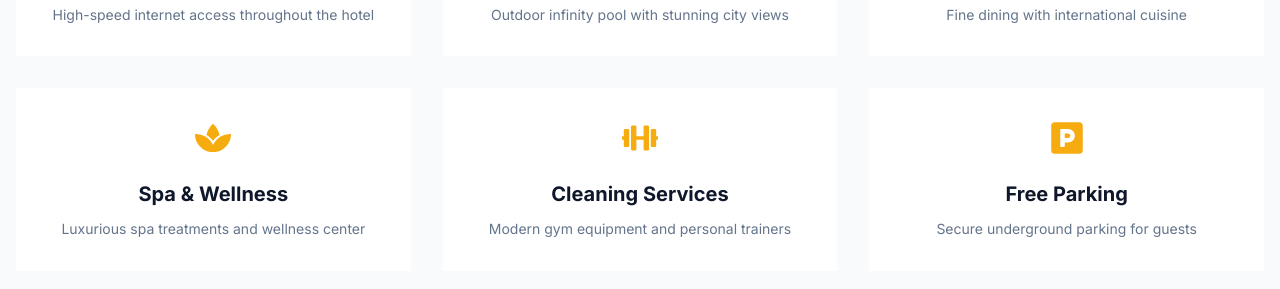
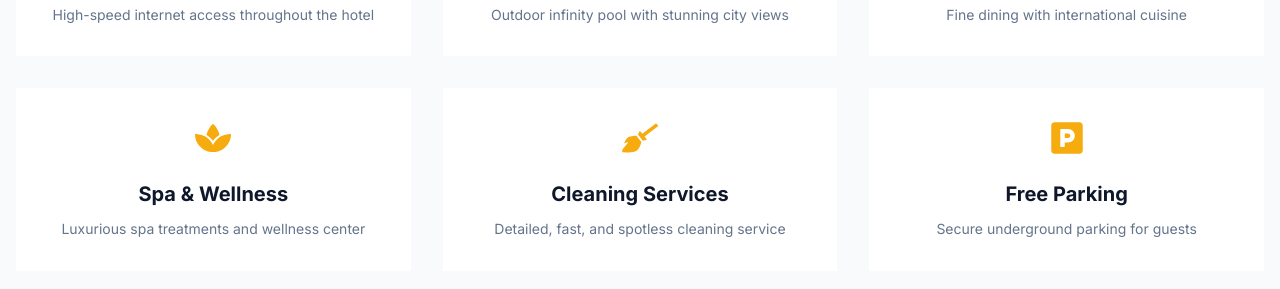
Before and after one commit to lananxagst/wangobel-hotel, a React (Vite) app in the folder frontend/: page / in a window 1280 px wide. Shown: the part 1300-1589 px from the top of the page. Built offline with nearby package versions, Linux system fonts and the light colour scheme; no server answers.

Commit message:
fix icon and description for cleaning service on Feature.jsx component

```diff
--- a/frontend/src/components/Features.jsx
+++ b/frontend/src/components/Features.jsx
@@ -1,5 +1,5 @@
 
-import { FaWifi, FaSwimmingPool, FaUtensils, FaSpa, FaDumbbell, FaParking } from "react-icons/fa";
+import { FaWifi, FaSwimmingPool, FaUtensils, FaSpa, FaParking, FaBroom } from "react-icons/fa";
 
 const Features = () => {
   const facilities = [
@@ -24,9 +24,9 @@ const Features = () => {
       description: "Luxurious spa treatments and wellness center"
     },
     {
-      icon: <FaDumbbell />,
+      icon: <FaBroom />,
       title: "Cleaning Services",
-      description: "Modern gym equipment and personal trainers"
+      description: "Detailed, fast, and spotless cleaning service"
     },
     {
       icon: <FaParking />,
```
